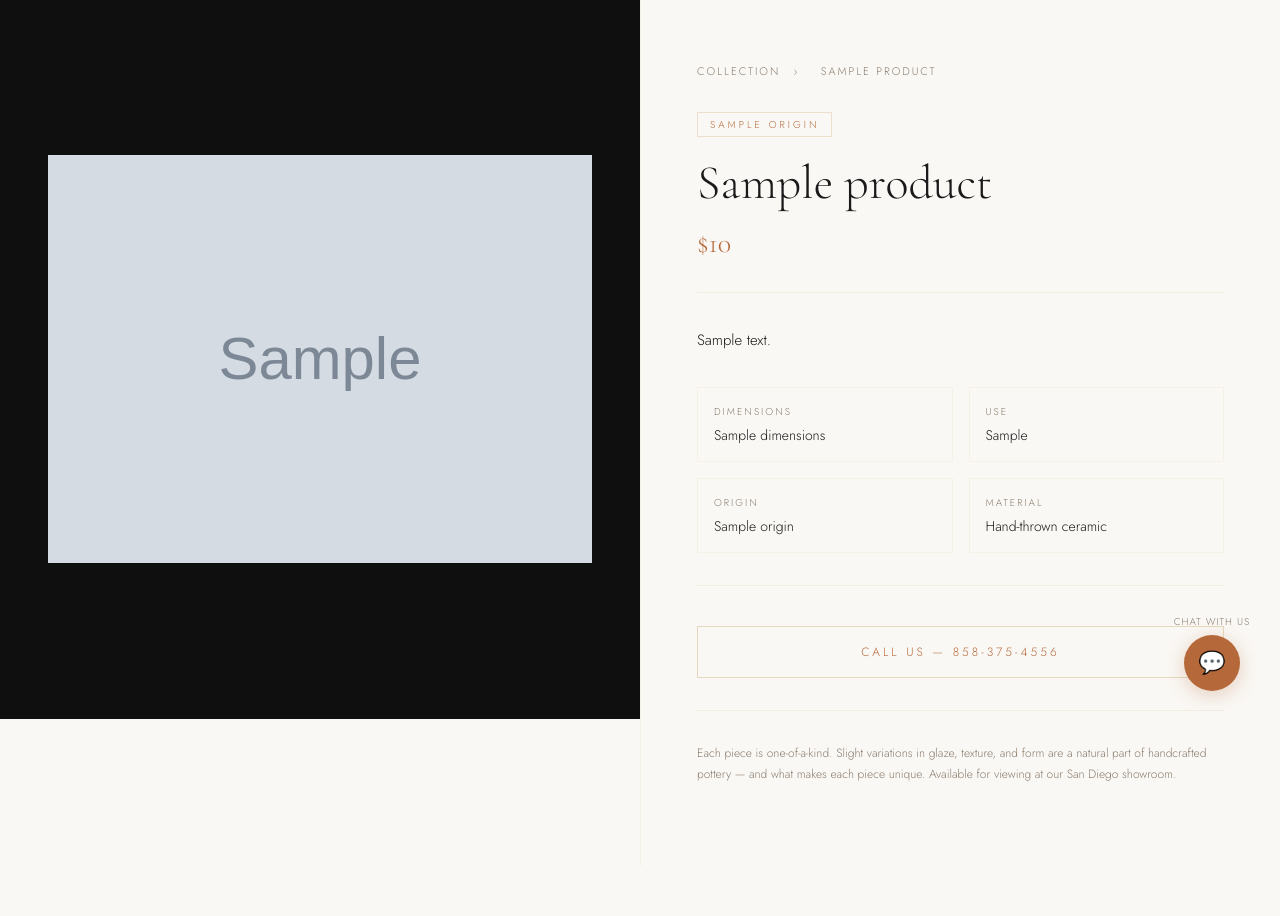
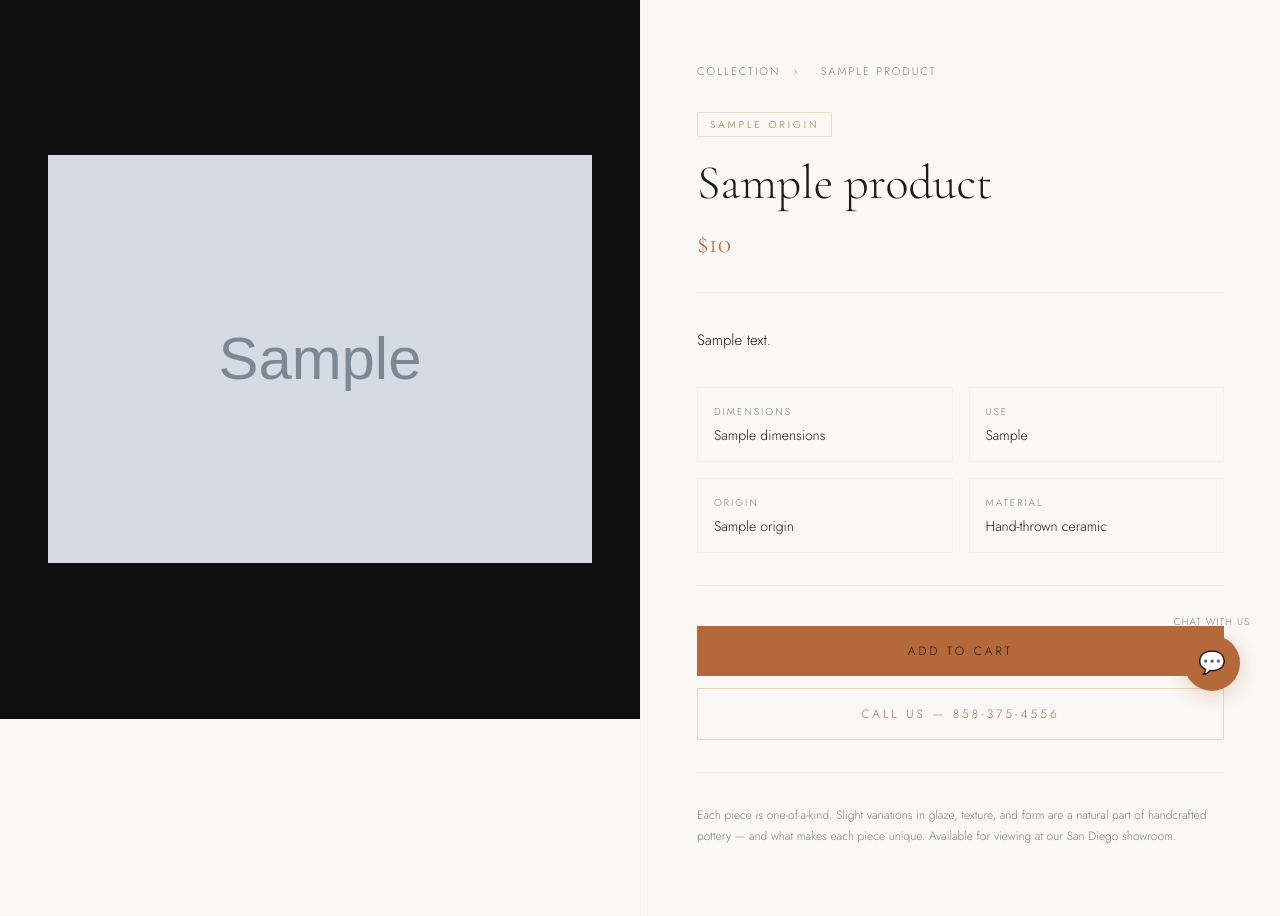
Before and after one commit to itadminvmimports/clay-and-stone-woo, a Flask app: template templates/product.html in a window 1280 px wide. Shown: the part 81-997 px from the top of the page. Run offline with Flask 3, Linux system fonts and the light colour scheme; the template is opened without the code that fills it: most values are stand-ins (such as "Sample title", 1, 10 or a date in 2020); grey boxes marked "Sample" are stand-in pictures.

Commit message:
Remove add to cart back in

```diff
--- a/templates/product.html
+++ b/templates/product.html
@@ -208,9 +208,9 @@
       <hr class="divider">
 
 <div class="cta-section">
-  <!-- <a href="https://villaandmissionimportscom.kinsta.cloud/cart/?add-to-cart={{ product.id }}" class="btn-primary">
+  <a href="https://villaandmissionimportscom.kinsta.cloud/cart/?add-to-cart={{ product.id }}" class="btn-primary">
     Add to Cart
-  </a> -->
+  </a>
   <a href="tel:8583754556" class="btn-secondary" style="margin-top:12px;">
     Call Us — 858-375-4556
   </a>
@@ -248,25 +248,25 @@
 
 <script>
 
-//   async function addToCart() {
-//   const res = await fetch('/cart/add', {
-//     method: 'POST',
-//     headers: { 'Content-Type': 'application/json' },
-//     body: JSON.stringify({
-//       product_id: {{ product.id }},
-//       name:       "{{ product.name }}",
-//       price:      {{ product.price }},
-//       image:      "{{ product.image }}",
-//     })
-//   });
-//   const data = await res.json();
-//   if (data.status === 'ok') {
-//     // Update cart count in nav if present
-//     const badge = document.getElementById('cart-count');
-//     if (badge) badge.textContent = data.count;
-//     window.location.href = '/cart';
-//   }
-// }
+  async function addToCart() {
+  const res = await fetch('/cart/add', {
+    method: 'POST',
+    headers: { 'Content-Type': 'application/json' },
+    body: JSON.stringify({
+      product_id: {{ product.id }},
+      name:       "{{ product.name }}",
+      price:      {{ product.price }},
+      image:      "{{ product.image }}",
+    })
+  });
+  const data = await res.json();
+  if (data.status === 'ok') {
+    // Update cart count in nav if present
+    const badge = document.getElementById('cart-count');
+    if (badge) badge.textContent = data.count;
+    window.location.href = '/cart';
+  }
+}
 
 async function submitInquiry() {
   const name  = document.getElementById('inq-name').value;
```
